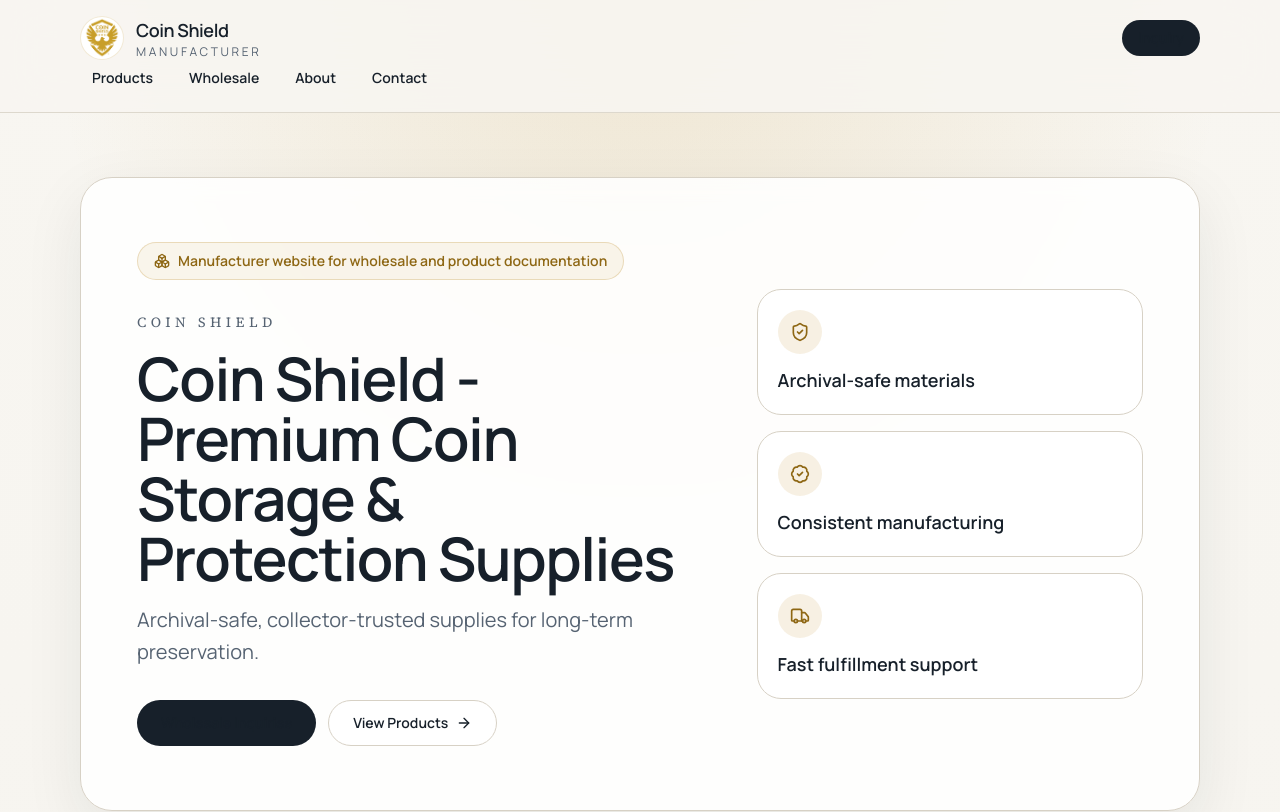
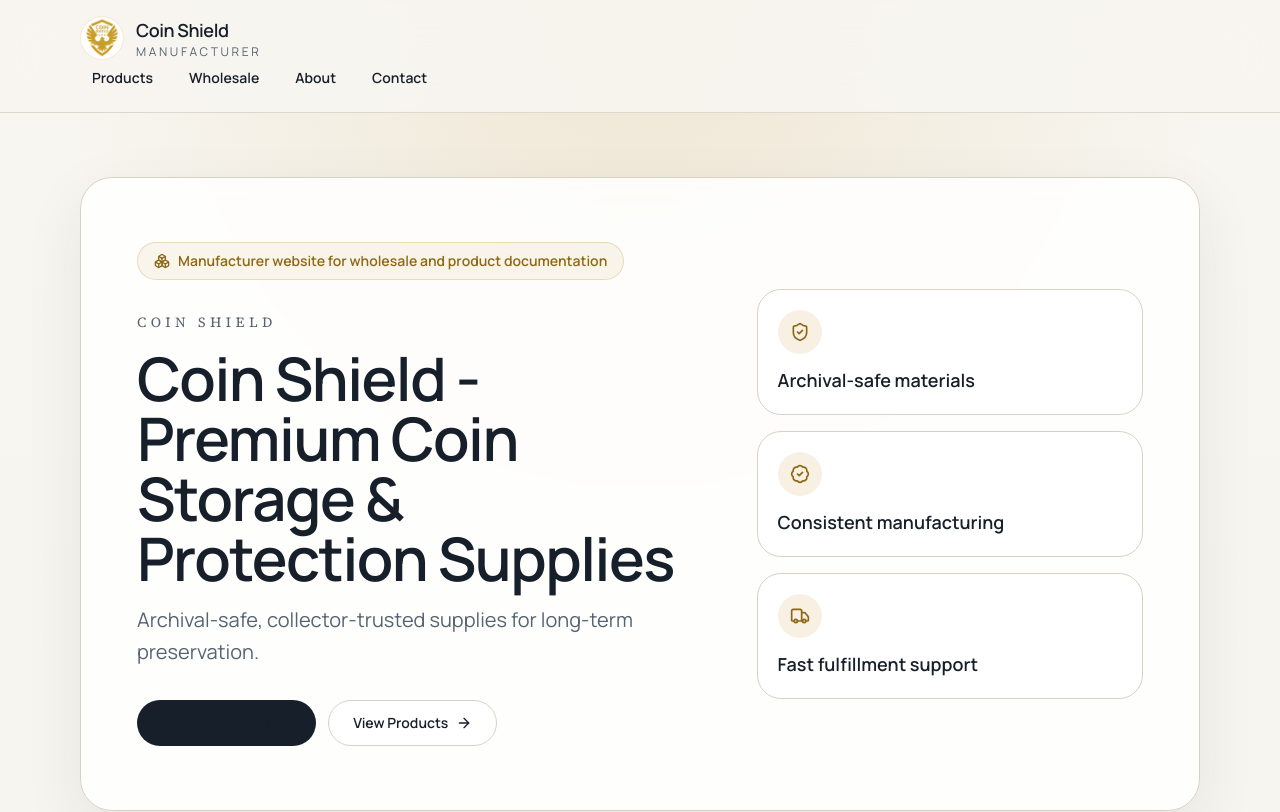
Before and after one commit to usacoincollector/coinshield, a Next.js app: page / in a window 1280 px wide. Shown: the top 812 px of the page. Built offline with nearby package versions, Linux system fonts and the light colour scheme.

Commit message:
Simplify header navigation

```diff
--- a/app/page.tsx
+++ b/app/page.tsx
@@ -69,7 +69,7 @@ export default function HomePage() {
               <div className="flex flex-col gap-3 sm:flex-row">
                 <Link
                   href="/wholesale"
-                  className="inline-flex items-center justify-center rounded-full bg-[var(--foreground)] px-6 py-3 text-sm font-semibold text-white transition hover:bg-[#0d141b]"
+                  className="inline-flex items-center justify-center rounded-full bg-[var(--foreground)] px-6 py-3 text-sm font-semibold text-white transition hover:bg-[#0d141b] hover:text-white"
                 >
                   Wholesale Inquiries
                 </Link>
--- a/src/components/navbar.tsx
+++ b/src/components/navbar.tsx
@@ -36,13 +36,6 @@ export function Navbar() {
               </p>
             </div>
           </Link>
-
-          <Link
-            href="/wholesale"
-            className="hidden rounded-full bg-[var(--foreground)] px-4 py-2 text-sm font-semibold text-white transition hover:bg-[#0d141b] md:inline-flex"
-          >
-            Inquiry
-          </Link>
         </div>
 
         <nav className="mt-4 flex flex-wrap items-center gap-3 border-t border-[rgba(215,209,197,0.7)] pt-4 md:mt-0 md:border-0 md:pt-0">
@@ -66,12 +59,6 @@ export function Navbar() {
               {link.label}
             </Link>
           ))}
-          <Link
-            href="/wholesale"
-            className="ml-auto inline-flex rounded-full border border-[var(--border)] bg-white px-4 py-2 text-sm font-semibold text-[var(--foreground)] transition hover:border-[var(--accent)] md:hidden"
-          >
-            Inquiry
-          </Link>
         </nav>
       </div>
     </header>
```
